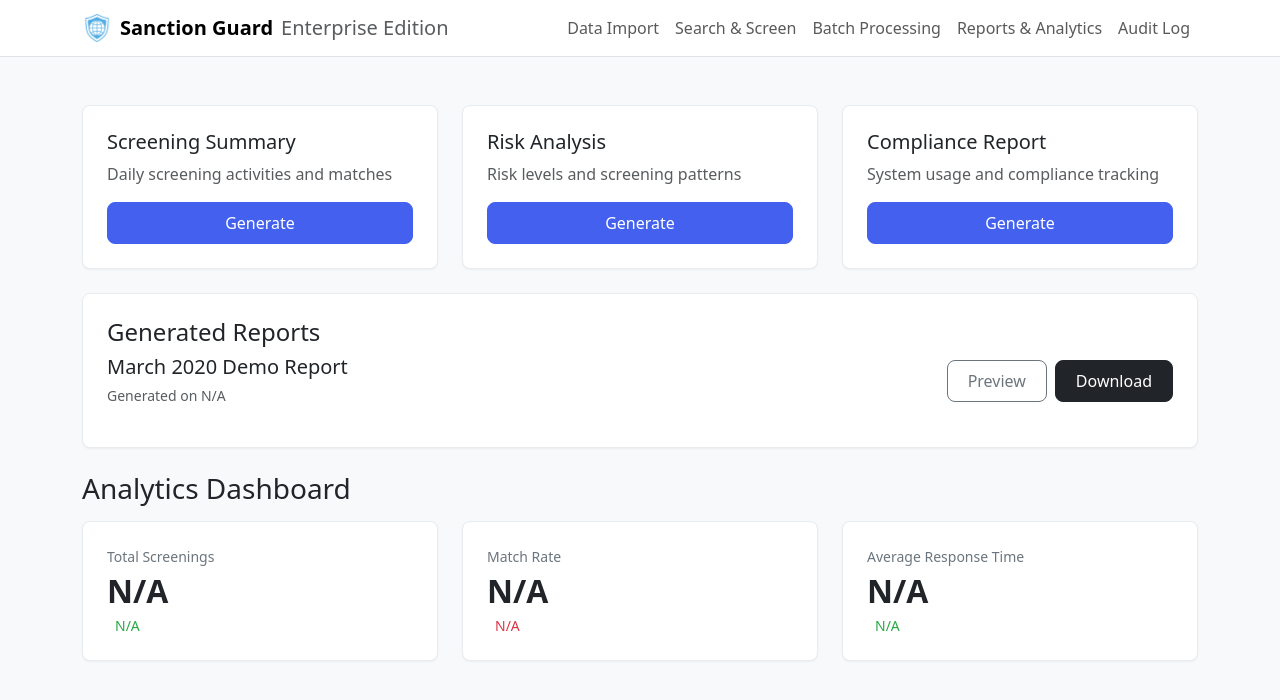
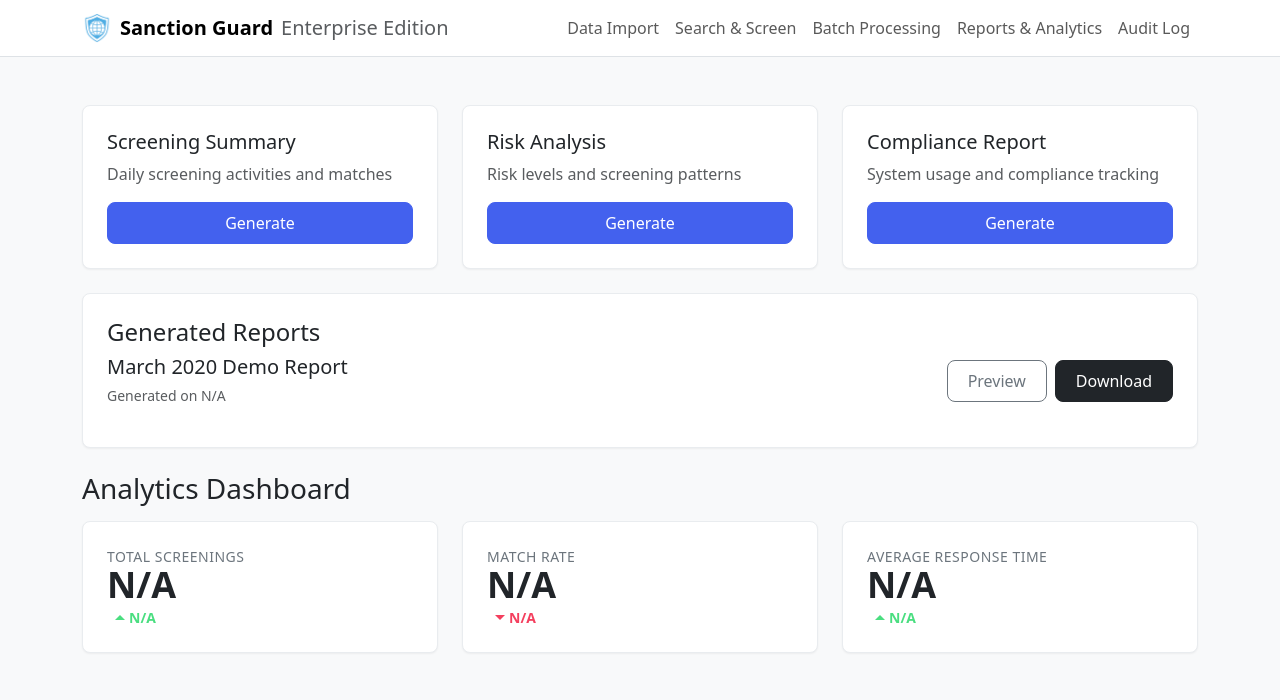
Before and after one commit to Sanction-Guard/Sanction-Guard-Front-End, a React (Vite) app: page / in a window 1280 px wide. Shown: the top 700 px of the page. Built offline with nearby package versions, Linux system fonts and the light colour scheme.

Commit message:
Update App.css
Updating dashboard analytics and Dashboard Components

```diff
--- a/src/styles/App.css
+++ b/src/styles/App.css
@@ -288,3 +288,135 @@
   background-color: var(--info);
   color: white;
 }
+
+/* Updating analytics and Dashboard Components */
+.analytics-card {
+  padding: 1.5rem;
+  margin-bottom: 1rem;
+  transition: transform var(--transition-normal);
+  position: relative;
+  z-index: 1;
+}
+
+.analytics-card:hover {
+  transform: translateY(-5px);
+  z-index: 2;
+}
+
+.stat-value {
+  font-size: 2.25rem;
+  font-weight: 700;
+  color: var(--dark);
+  line-height: 1;
+  margin-bottom: 0.25rem;
+}
+
+.stat-label {
+  color: var(--dark-gray);
+  font-size: 0.875rem;
+  text-transform: uppercase;
+  letter-spacing: 0.5px;
+  font-weight: 500;
+}
+
+.trend-indicator {
+  font-size: 0.875rem;
+  margin-left: 0.5rem;
+  font-weight: 600;
+  display: inline-flex;
+  align-items: center;
+}
+
+.trend-indicator::before {
+  content: '';
+  display: inline-block;
+  margin-right: 0.25rem;
+  border-left: 5px solid transparent;
+  border-right: 5px solid transparent;
+}
+
+.trend-up {
+  color: var(--success);
+}
+
+.trend-up::before {
+  border-bottom: 5px solid var(--success);
+}
+
+.trend-down {
+  color: var(--danger);
+}
+
+.trend-down::before {
+  border-top: 5px solid var(--danger);
+}
+
+/* Adding animation utilities */
+/* Fade In */
+.fade-in {
+  animation: fadeIn 0.5s ease-in forwards;
+}
+
+@keyframes fadeIn {
+  from {
+    opacity: 0;
+  }
+
+  to {
+    opacity: 1;
+  }
+}
+
+/* Slide Up */
+.slide-up {
+  animation: slideUp 0.5s ease-out forwards;
+}
+
+@keyframes slideUp {
+  from {
+    opacity: 0;
+    transform: translateY(20px);
+  }
+
+  to {
+    opacity: 1;
+    transform: translateY(0);
+  }
+}
+
+/* Bounce */
+.bounce {
+  animation: bounce 0.5s ease-in-out;
+}
+
+@keyframes bounce {
+
+  0%,
+  100% {
+    transform: translateY(0);
+  }
+
+  50% {
+    transform: translateY(-10px);
+  }
+}
+
+/* Loading Spinner */
+.loading-spinner {
+  width: 24px;
+  height: 24px;
+  border: 3px solid var(--light-gray);
+  border-top: 3px solid var(--primary);
+  border-radius: 50%;
+  animation: spin 1s linear infinite;
+}
+
+@keyframes spin {
+  0% {
+    transform: rotate(0deg);
+  }
+
+  100% {
+    transform: rotate(360deg);
+  }
+}
```
